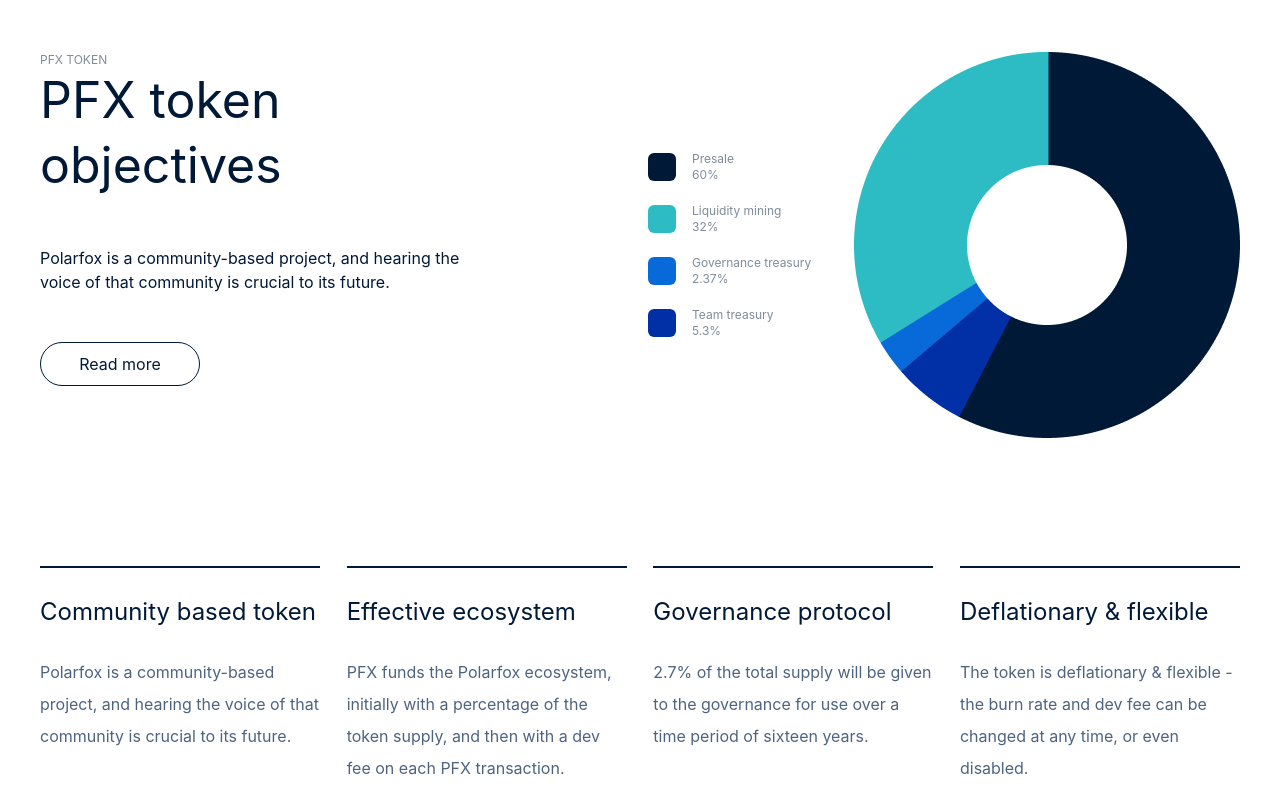
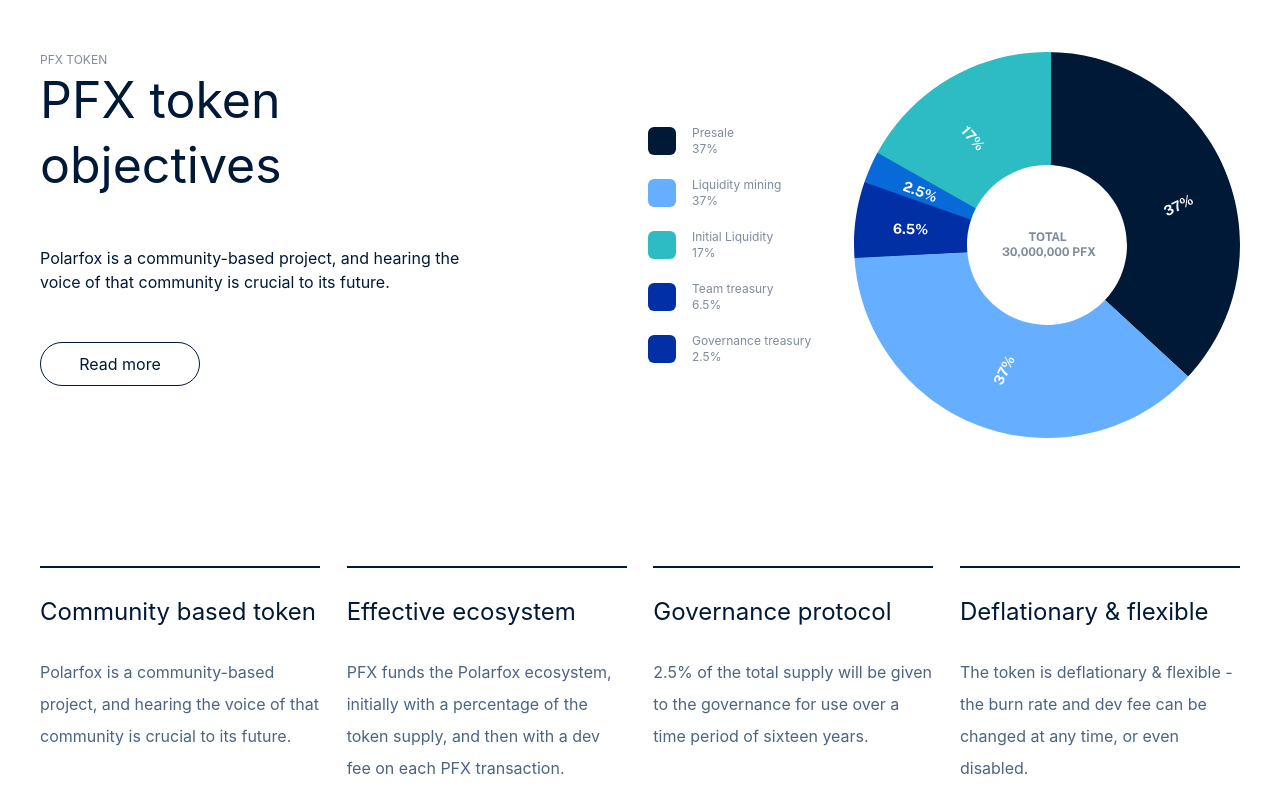
Before and after one commit to Polarfox-DEX/polarfox-web, a Next.js app: page / in a window 1280 px wide. Shown: the part 1640-2440 px from the top of the page. Built offline with nearby package versions, Linux system fonts and the light colour scheme.

Commit message:
Update pfx token distribution figures

```diff
--- a/components/sections/PfxTokenObjectivesSection.tsx
+++ b/components/sections/PfxTokenObjectivesSection.tsx
@@ -36,7 +36,18 @@ export function PfxTokenObjectivesSection({
               <p className="text-xs opacity-50">
                 Presale
                 <br />
-                60%
+                37%
+              </p>
+            </div>
+            <div className="flex items-center my-5">
+              <div
+                className="w-7 h-7 rounded-md mr-4"
+                style={{ backgroundColor: '#66AEFF' }}
+              ></div>
+              <p className="text-xs opacity-50">
+                Liquidity mining
+                <br />
+                37%
               </p>
             </div>
             <div className="flex items-center my-5">
@@ -45,20 +56,9 @@ export function PfxTokenObjectivesSection({
                 style={{ backgroundColor: '#2DBCC4' }}
               ></div>
               <p className="text-xs opacity-50">
-                Liquidity mining
+                Initial Liquidity
                 <br />
-                32%
-              </p>
-            </div>
-            <div className="flex items-center my-5">
-              <div
-                className="w-7 h-7 rounded-md mr-4"
-                style={{ backgroundColor: '#086AD9' }}
-              ></div>
-              <p className="text-xs opacity-50">
-                Governance treasury
-                <br />
-                2.37%
+                17%
               </p>
             </div>
             <div className="flex items-center my-5">
@@ -69,12 +69,23 @@ export function PfxTokenObjectivesSection({
               <p className="text-xs opacity-50">
                 Team treasury
                 <br />
-                5.3%
+                6.5%
+              </p>
+            </div>
+            <div className="flex items-center my-5">
+              <div
+                className="w-7 h-7 rounded-md mr-4"
+                style={{ backgroundColor: '#0130A6' }}
+              ></div>
+              <p className="text-xs opacity-50">
+                Governance treasury
+                <br />
+                2.5%
               </p>
             </div>
           </div>
           <img
-            src="/pfx-token-distribution.png"
+            src="/pfx-token-distribution.svg"
             width="386"
             height="386"
             alt="PFX token distribution chart"
@@ -92,7 +103,7 @@ export function PfxTokenObjectivesSection({
         />
         <PfxTokenObjectiveBlock
           title="Governance protocol"
-          description="2.7% of the total supply will be given to the governance for use over a time period of sixteen years."
+          description="2.5% of the total supply will be given to the governance for use over a time period of sixteen years."
         />
         <PfxTokenObjectiveBlock
           title="Deflationary & flexible"
```
Also changed, not shown: public/pfx-token-distribution.png (deleted), public/pfx-token-distribution.svg (added).
